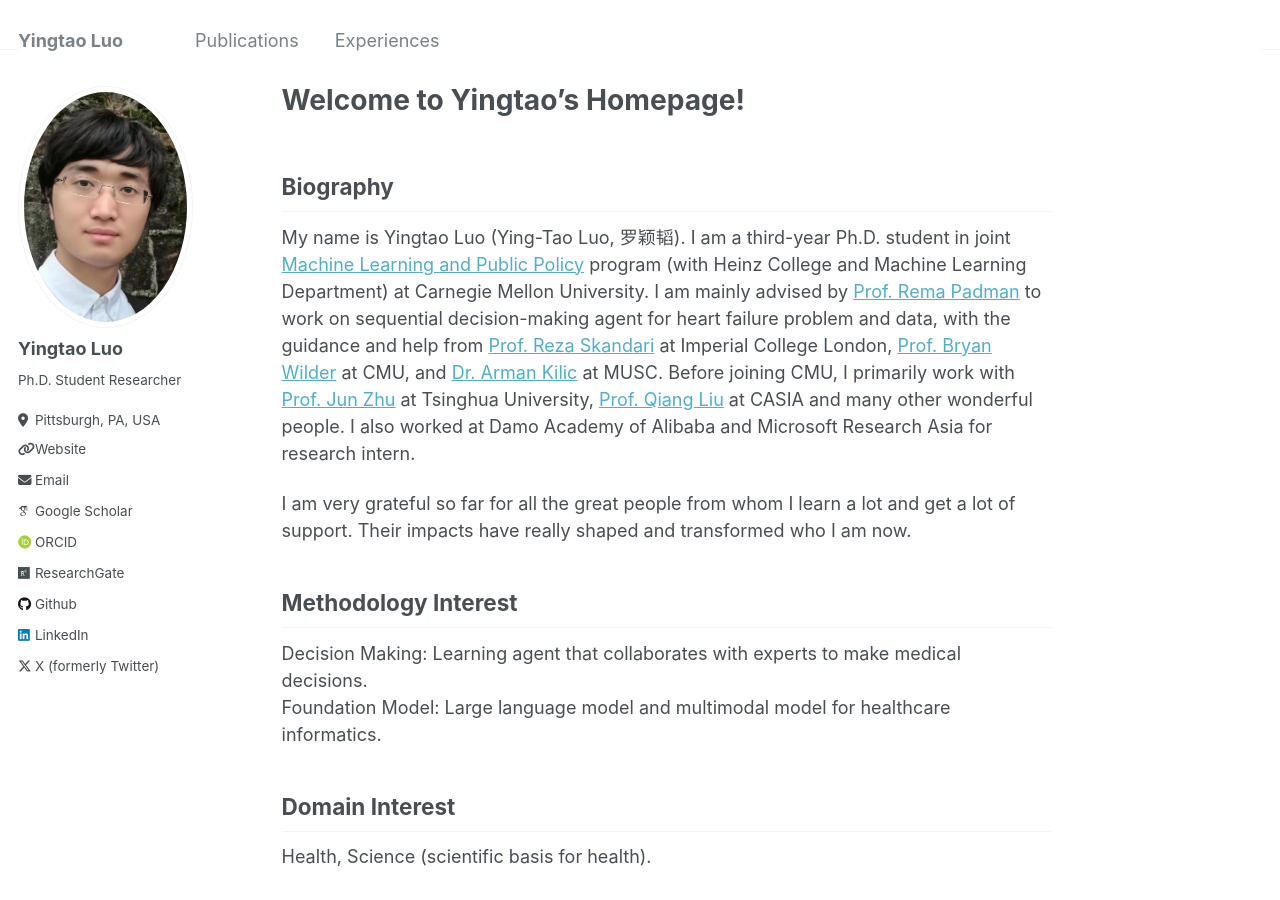
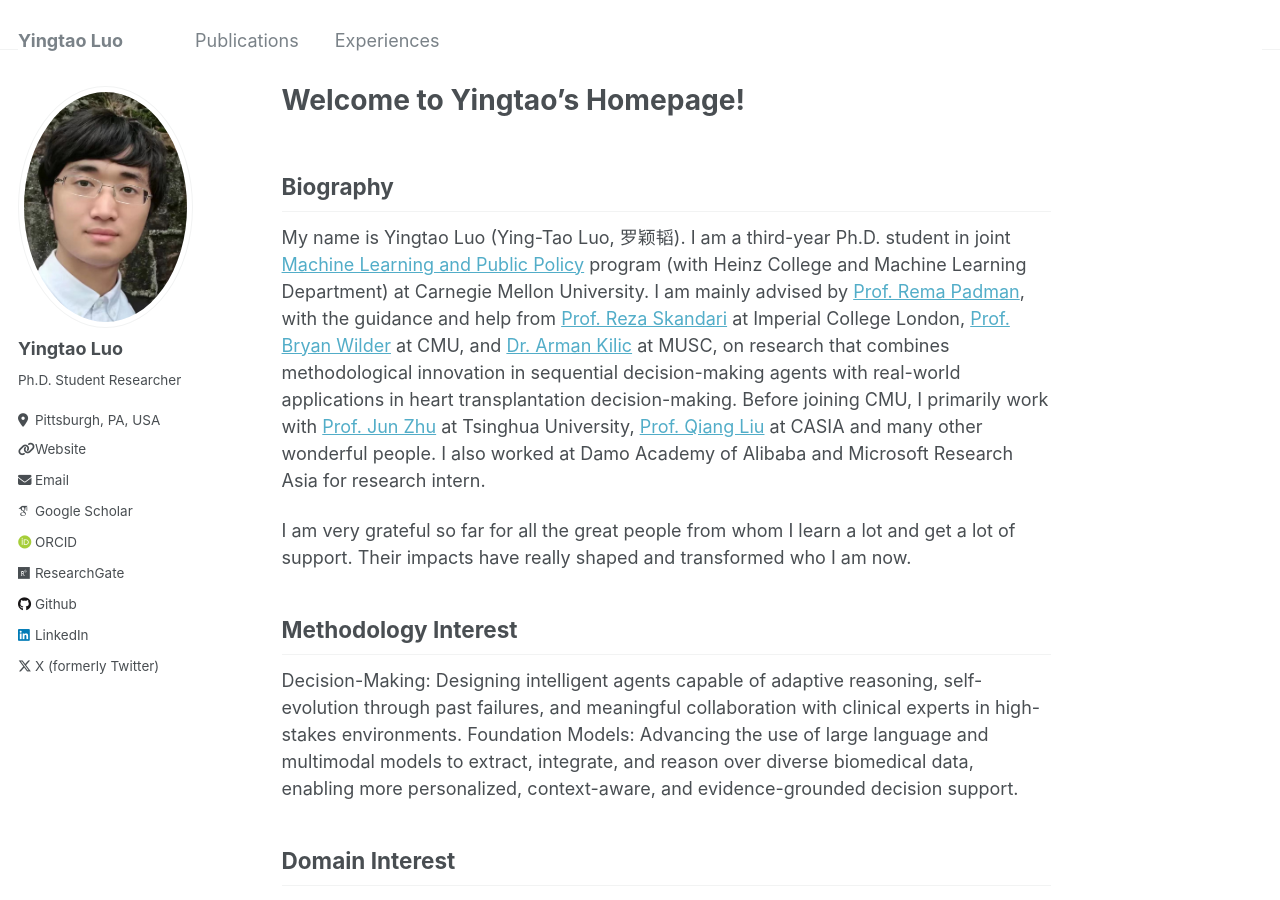
Before and after one commit to yingtaoluo/yingtaoluo.github.io, a Jekyll site: the page built from _pages/about.md, in a window 1280 px wide and 900 px high. Built offline with Jekyll 4.4.1, drawn with Linux system fonts in a browser that asks for light colours; some web fonts are replaced.

Commit message:
Update about.md

```diff
--- a/_pages/about.md
+++ b/_pages/about.md
@@ -9,13 +9,13 @@ redirect_from:
 ---
 
 ## Biography
-My name is Yingtao Luo (Ying-Tao Luo, 罗颖韬). I am a third-year Ph.D. student in joint [Machine Learning and Public Policy](https://www.ml.cmu.edu/people/phd-students.html) program (with Heinz College and Machine Learning Department) at Carnegie Mellon University. I am mainly advised by [Prof. Rema Padman](https://www.heinz.cmu.edu/faculty-research/profiles/padman-rema) to work on sequential decision-making agent for heart failure problem and data, with the guidance and help from [Prof. Reza Skandari](https://profiles.imperial.ac.uk/r.skandari) at Imperial College London, [Prof. Bryan Wilder](https://bryanwilder.github.io/) at CMU, and [Dr. Arman Kilic](https://providers.muschealth.org/sc/charleston/arman-kilic-md) at MUSC. Before joining CMU, I primarily work with [Prof. Jun Zhu](https://ml.cs.tsinghua.edu.cn/~jun/index.shtml) at Tsinghua University, [Prof. Qiang Liu](https://john-qiangliu.tech/) at CASIA and many other wonderful people. I also worked at Damo Academy of Alibaba and Microsoft Research Asia for research intern.
+My name is Yingtao Luo (Ying-Tao Luo, 罗颖韬). I am a third-year Ph.D. student in joint [Machine Learning and Public Policy](https://www.ml.cmu.edu/people/phd-students.html) program (with Heinz College and Machine Learning Department) at Carnegie Mellon University. I am mainly advised by [Prof. Rema Padman](https://www.heinz.cmu.edu/faculty-research/profiles/padman-rema), with the guidance and help from [Prof. Reza Skandari](https://profiles.imperial.ac.uk/r.skandari) at Imperial College London, [Prof. Bryan Wilder](https://bryanwilder.github.io/) at CMU, and [Dr. Arman Kilic](https://providers.muschealth.org/sc/charleston/arman-kilic-md) at MUSC, on research that combines methodological innovation in sequential decision-making agents with real-world applications in heart transplantation decision-making. Before joining CMU, I primarily work with [Prof. Jun Zhu](https://ml.cs.tsinghua.edu.cn/~jun/index.shtml) at Tsinghua University, [Prof. Qiang Liu](https://john-qiangliu.tech/) at CASIA and many other wonderful people. I also worked at Damo Academy of Alibaba and Microsoft Research Asia for research intern.
 
 I am very grateful so far for all the great people from whom I learn a lot and get a lot of support. Their impacts have really shaped and transformed who I am now.
 
 ## Methodology Interest
-Decision Making: Learning agent that collaborates with experts to make medical decisions.
-Foundation Model: Large language model and multimodal model for healthcare informatics.
+Decision-Making: Designing intelligent agents capable of adaptive reasoning, self-evolution through past failures, and meaningful collaboration with clinical experts in high-stakes environments.
+Foundation Models: Advancing the use of large language and multimodal models to extract, integrate, and reason over diverse biomedical data, enabling more personalized, context-aware, and evidence-grounded decision support.
 
 ## Domain Interest
 Health, Science (scientific basis for health).
```
